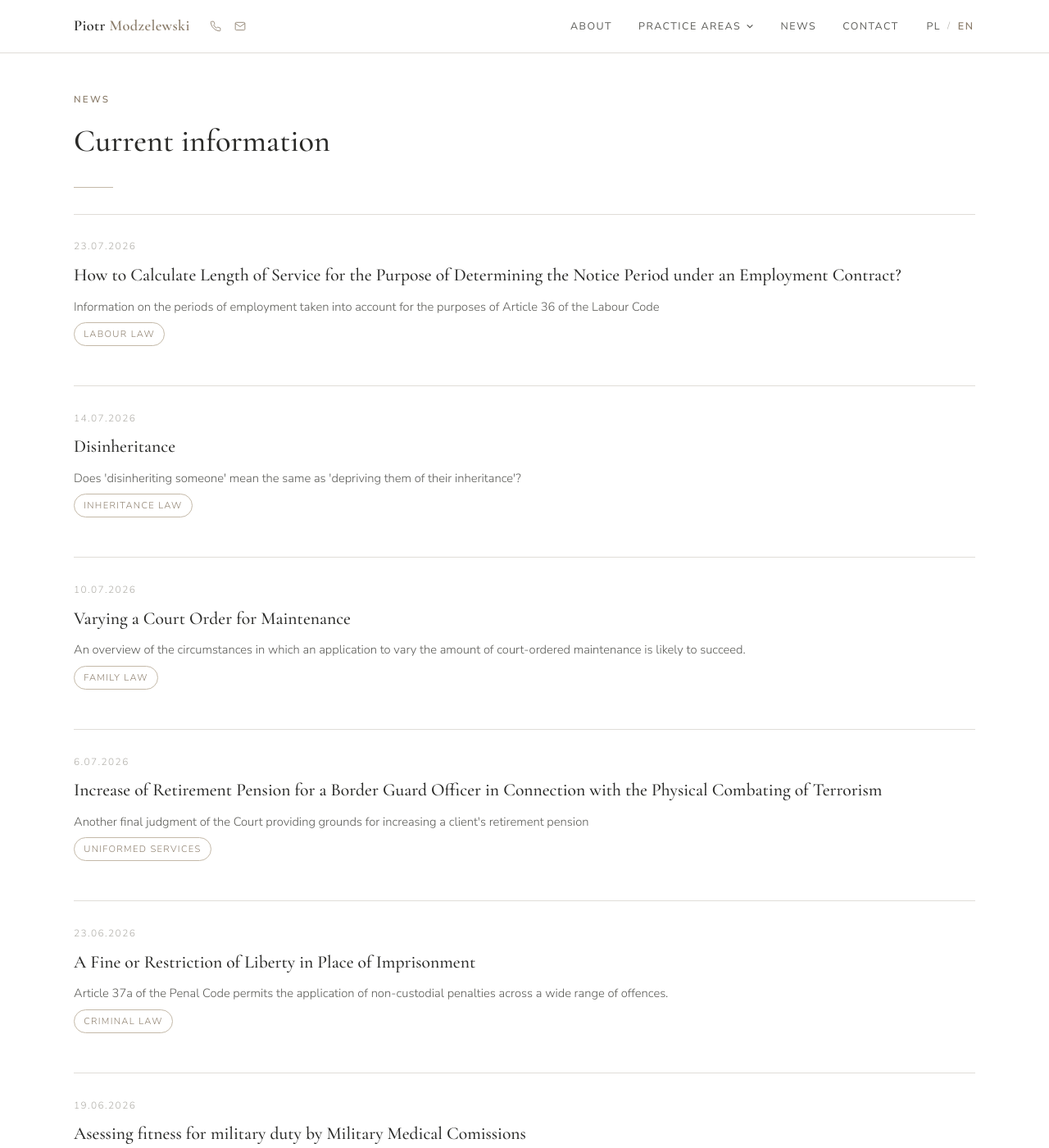
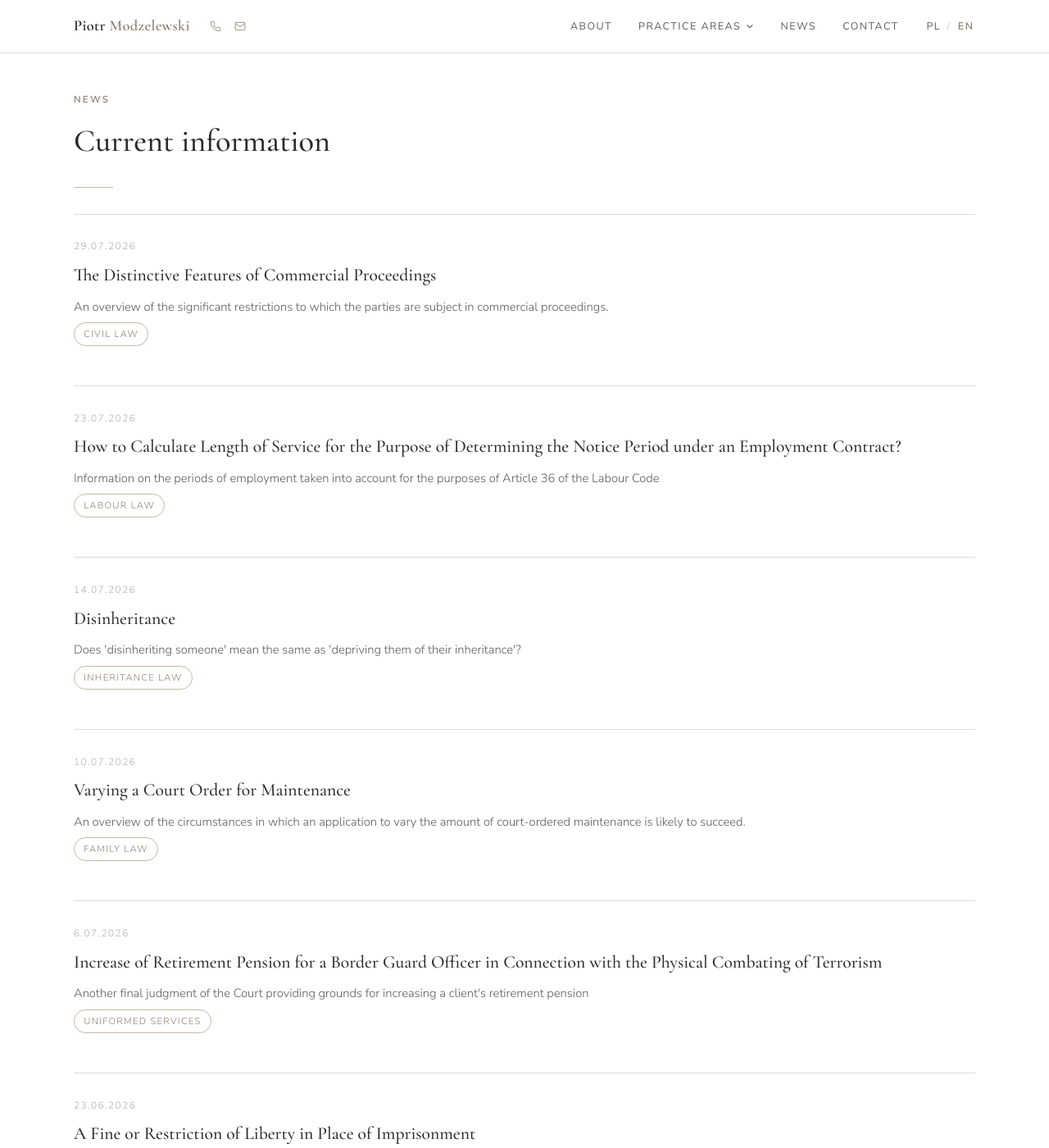
Before and after one commit to pmmodzelewski/adwokatmodzelewski.pl, a Jekyll site: the page built from en/aktualnosci/index.html, in a window 1280 px wide and 1400 px high. Shown: the whole window at 82% size. Built offline with Jekyll 4.4.1, drawn with Linux system fonts in a browser that asks for light colours; Markdown is read by kramdown in place of the engine named in the settings; some of the changed text lies outside the part shown.

Commit message:
Update publication date for commercial proceedings post

```diff
--- a/_posts/2026-07-29-distinctive-features-of-commercial-proceedings.md
+++ b/_posts/2026-07-29-distinctive-features-of-commercial-proceedings.md
@@ -1,6 +1,6 @@
 ---
 title: "The Distinctive Features of Commercial Proceedings"
-date: 2026-06-17
+date: 2026-07-29
 lang: en
 tag: prawo-cywilne
 summary: "An overview of the significant restrictions to which the parties are subject in commercial proceedings."
```
